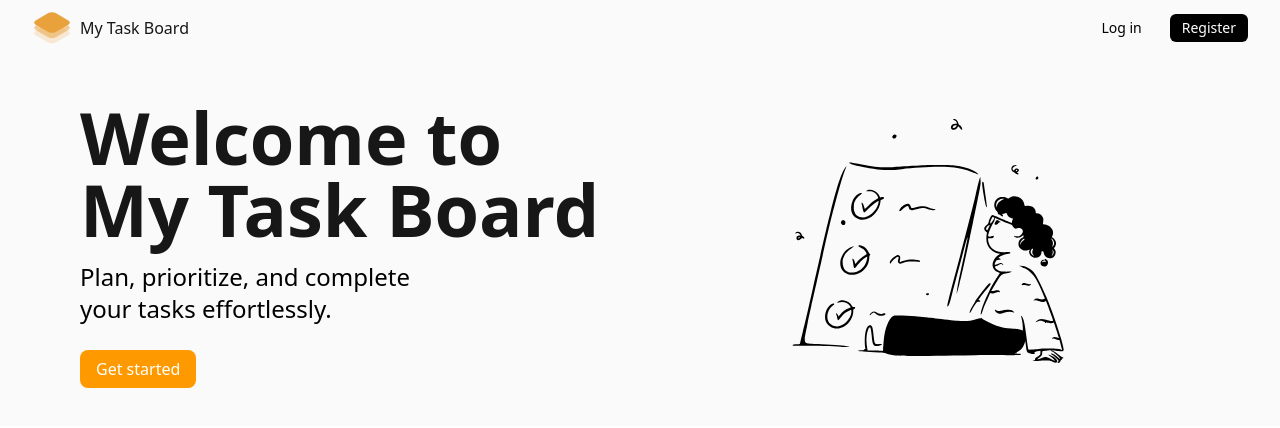
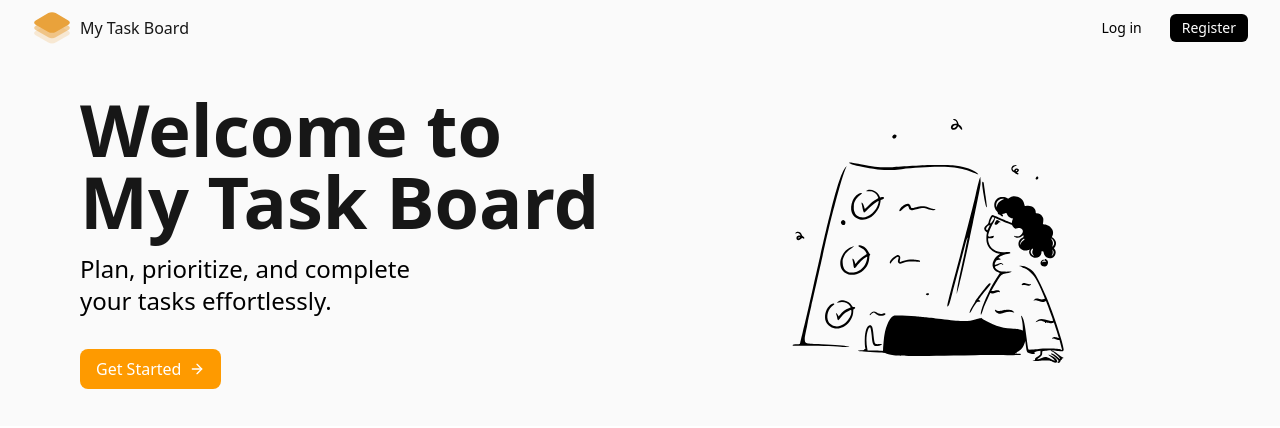
Before and after one commit to KevinPadi/My-task-board, a React (Vite) app: page / in a window 1280 px wide. Shown: the top 428 px of the page. Built offline with nearby package versions, Linux system fonts and the light colour scheme; no server answers.

Commit message:
ft: homepage cta button updated

```diff
--- a/src/pages/HomePage.tsx
+++ b/src/pages/HomePage.tsx
@@ -1,8 +1,13 @@
 import { Link } from 'react-router-dom'
 import HeroIllustration from '../assets/hero_illustration.svg'
 import Header from '../components/Header'
+import { useAuth } from '../context/AuthContext'
+import { ArrowRight } from 'lucide-react'
 
 const HomePage = () => {
+
+  const { user } = useAuth()
+
   return (
     <section className='bg-neutral-50'>
       <Header />
@@ -19,8 +24,11 @@ const HomePage = () => {
               </p>
 
               <div className='mt-8'>
-                <Link to={'/login'} className='px-4 py-2 bg-amber-500 hover:bg-amber-400 transition-colors duration-300 ease-in-out rounded-lg text-white font-medium'>
-                  Get started
+                <Link to={user ? '/board' : '/login'} className='px-4 py-2 bg-amber-500 hover:bg-amber-400 transition-colors duration-300 ease-in-out rounded-lg text-white font-medium group flex w-fit items-center gap-2'>
+                  {
+                    user ? 'Go to board' : 'Get Started'
+                  }
+                  <ArrowRight className='size-4 group-hover:-rotate-45 transition-all ease-in-out duration-150' />
                 </Link>
               </div>
             </div>
```
